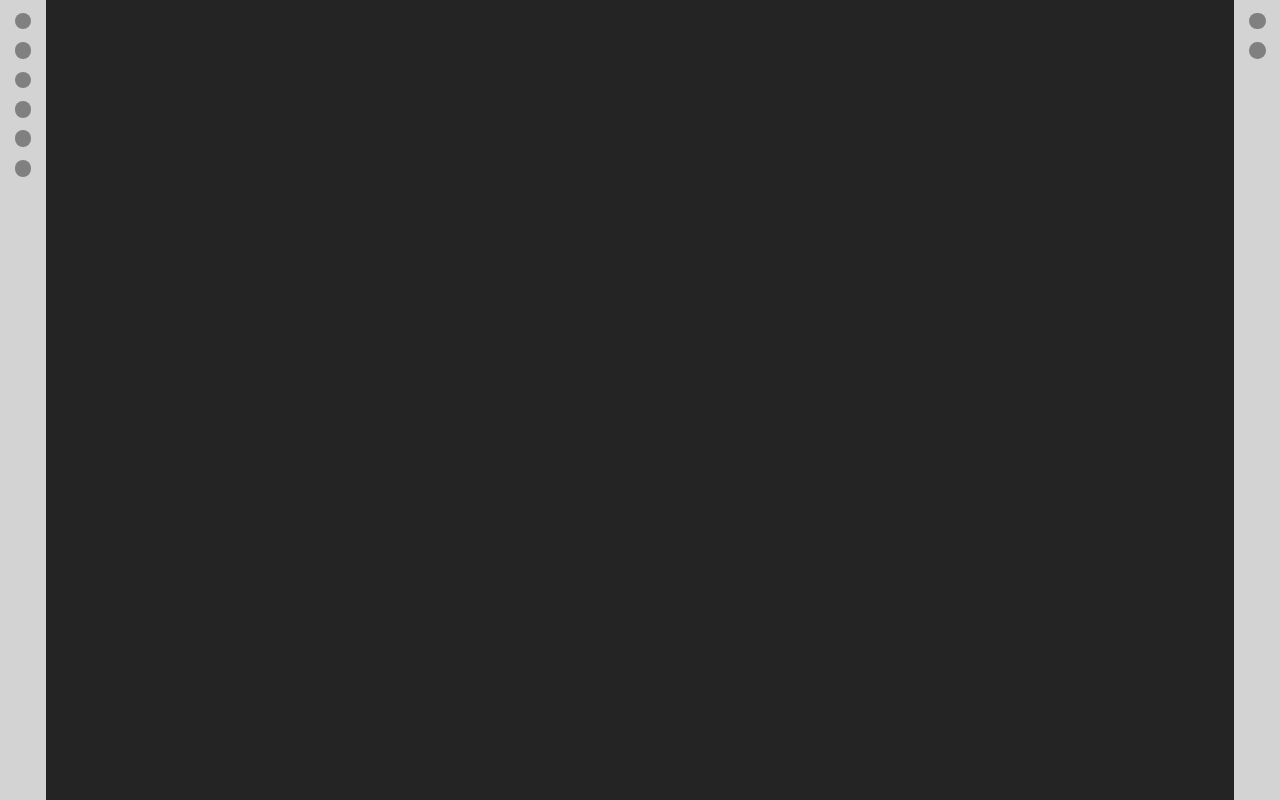
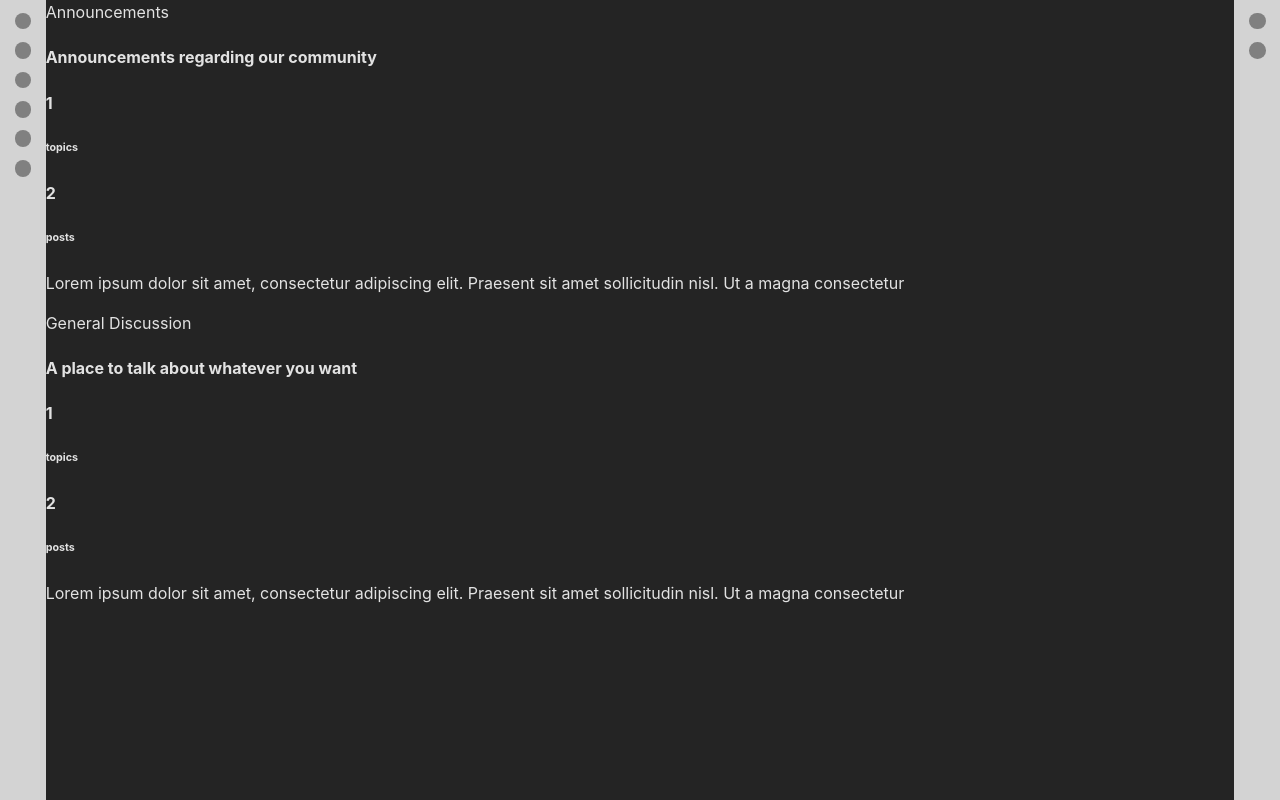
Before and after one commit to tomasrobino/forum, a React (Vite) app: page / in a window 1280 px wide. Built offline with nearby package versions, Linux system fonts and the light colour scheme.

Commit message:
added ForumItems to Dashboard

```diff
--- a/src/components/Dashboard.tsx
+++ b/src/components/Dashboard.tsx
@@ -1,7 +1,10 @@
+import ForumItem from "./ForumItem.tsx";
+
 export default function Dashboard() {
   return (
     <div>
-
+      <ForumItem isCategory={true} title={"Announcements"} description={"Announcements regarding our community"} />
+      <ForumItem isCategory={true} title={"General Discussion"} description={"A place to talk about whatever you want"} />
     </div>
   )
 }
```
